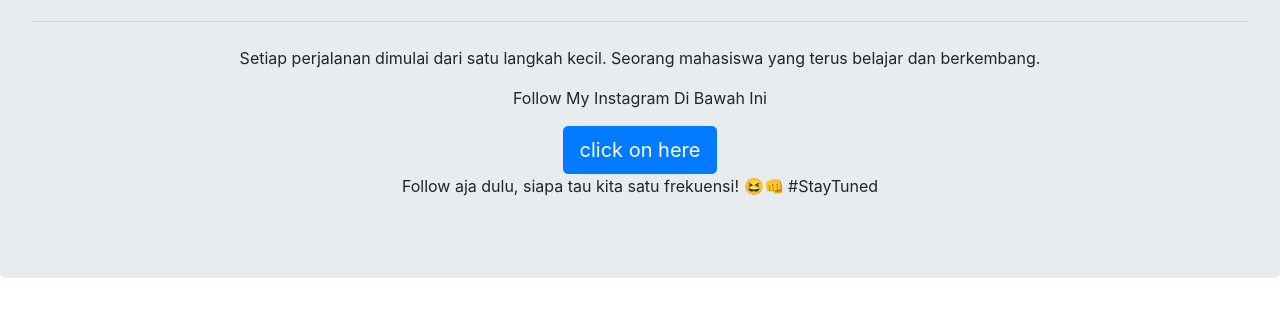
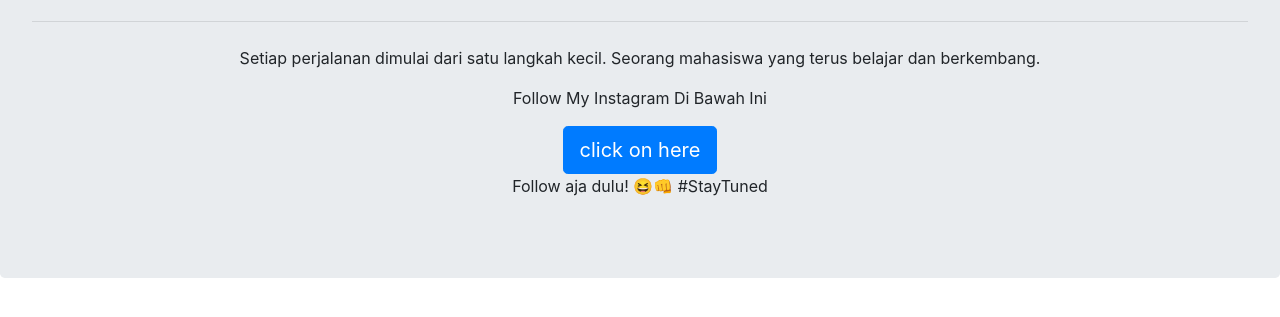
Before and after one commit to ramm292004/prince.web, a plain HTML site: page index.html/index.html in a window 1280 px wide. Shown: the part 389-706 px from the top of the page. Drawn offline with nearby package versions, Linux system fonts and the light colour scheme.

Commit message:
Update index.html

```diff
--- a/index.html/index.html
+++ b/index.html/index.html
@@ -49,7 +49,7 @@
         <p>Setiap perjalanan dimulai dari satu langkah kecil. Seorang mahasiswa yang terus belajar dan berkembang.</p>
         <p>Follow My Instagram Di Bawah Ini</p>
         <a class="btn btn-primary btn-lg" href="https://www.instagram.com/ramdhn29_" role="button">click on here</a>
-        <p>Follow aja dulu, siapa tau kita satu frekuensi! 😆👊 #StayTuned</p>
+        <p>Follow aja dulu! 😆👊 #StayTuned</p>
     </div>
     <script src="https://cdn.jsdelivr.net/npm/jquery@3.5.1/dist/jquery.slim.min.js"
         integrity="sha384-DfXdz2htPH0lsSSs5nCTpuj/zy4C+OGpamoFVy38MVBnE+IbbVYUew+OrCXaRkfj"
```
